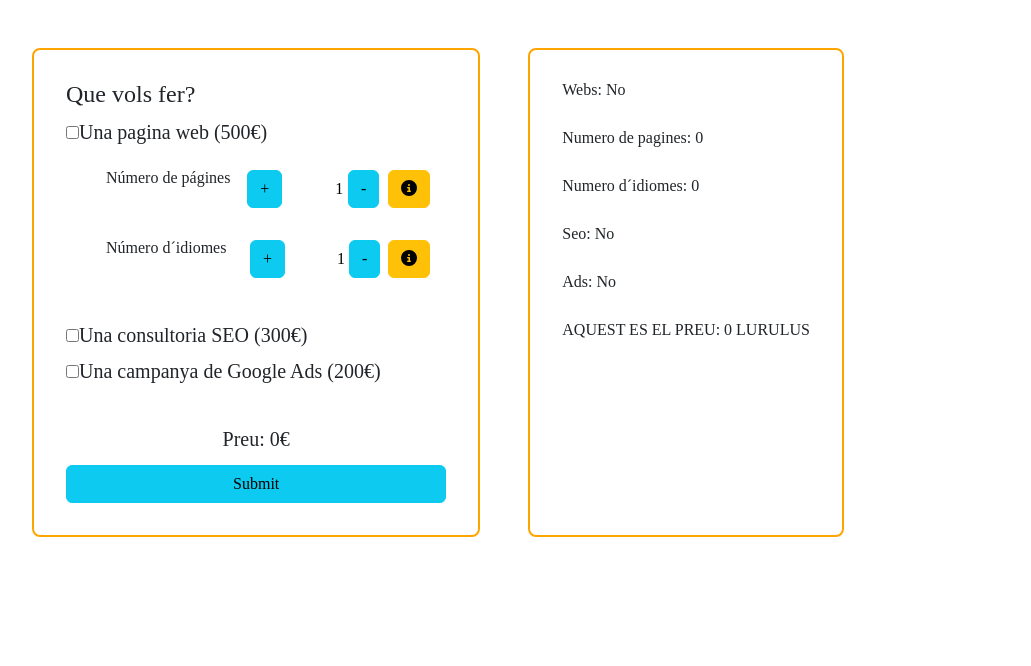
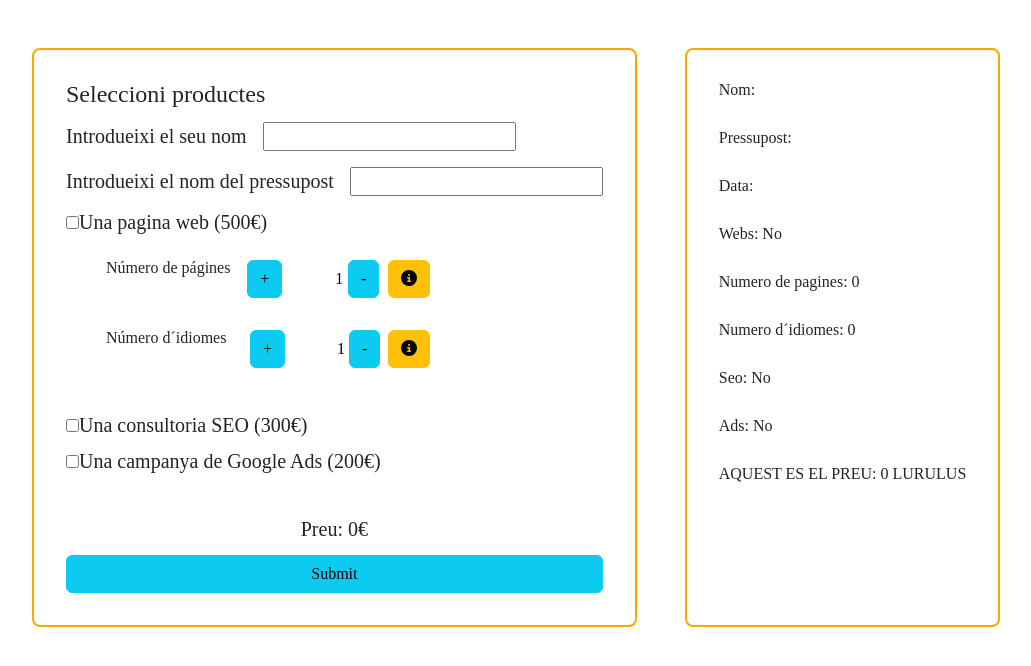
Before and after one commit to Txintxor/Sprint_7_React_2, a React (Create React App) app: page /menu in a window 1280 px wide. Shown: the top 666 px of the page, without its empty margins (16-1047 px from the left). Built offline with nearby package versions, Linux system fonts and the light colour scheme.

Commit message:
Level 2 Exercises 6 & 7

```diff
--- a/src/application/routes.js
+++ b/src/application/routes.js
@@ -1,4 +1,5 @@
 import Menu from "../components/menu/Menu.js";
+import Budget from "../components/budget/Budget.js";
 import React from "react";
 import HomeContainer from "../components/main/Home.js";
 import { BrowserRouter as Router, Route, Routes } from "react-router-dom";
@@ -8,6 +9,7 @@ export default () => (
     <Routes>
       <Route path="/" element={<HomeContainer />} />
       <Route path="/menu" element={<Menu />} />
+      <Route path="/budget" element={<Budget />} />
     </Routes>
   </Router>
 );
--- /dev/null
+++ b/src/components/budget/Budget.js
@@ -0,0 +1,26 @@
+import React from "react";
+import { DivContainer, DataContainer } from "../styled-c/styled-components";
+import Button from "react-bootstrap/Button";
+
+
+const Budget = (props) => {
+  const object = window.localStorage.getItem(props.budgetName);
+  return (
+    <DivContainer>
+      <DataContainer>
+        <h4 className="dataH">Nom: {object.name}</h4>
+        <h4 className="dataH">Pressupost: {object.budgetName}</h4>
+        <h4 className="dataH">Data: {object.date}</h4>
+        <h4 className="dataH">Webs: {object.web}</h4>
+        <h4 className="dataH">Numero de pagines: {object.page}</h4>
+        <h4 className="dataH">Numero d´idiomes: {object.idioma}</h4>
+        <h4 className="dataH">Seo: {object.seo}</h4>
+        <h4 className="dataH">Ads: {object.ads}</h4>
+        <h4 className="dataH">AQUEST ES EL PREU: {object.preu} LURULUS</h4>
+      </DataContainer>
+      <Button variant="info" href="./menu">Torna a la pagina de productes</Button>
+    </DivContainer>
+  );
+};
+
+export default Budget;
--- a/src/components/menu/Menu.js
+++ b/src/components/menu/Menu.js
@@ -15,7 +15,11 @@ import ModalIdiom from "./ModalIdiom.js";
 
 //COMPONENTE
 const Menu = () => {
+
   //STATES
+  const [name, setName] = useState("");
+  const [budgetName, setBudgetName] = useState("");
+  const [date, setDate] = useState("");
   const [preu, setPreu] = useState(0);
   const [extra, setExtra] = useState(0);
   const [page, setPage] = useState(1);
@@ -24,7 +28,15 @@ const Menu = () => {
   const [seo, setSeo] = useState("No");
   const [ads, setAds] = useState("No");
   const [object, setObject] = useState("");
-  const [data, setData] = useState(window.localStorage.getItem("data"));
+  const [data, setData] = useState(window.localStorage.getItem(budgetName));
+
+  //MÉTODOS Y ESTADOS QUE MANEJAN LOS MODALES
+  const [modalP, setModalP] = useState(false);
+  const [modalI, setModalI] = useState(false);
+  const openModalP = () => setModalP(true);
+  const closeModalP = () => setModalP(false);
+  const openModalI = () => setModalI(true);
+  const closeModalI = () => setModalI(false);
 
   //METODOS
   const changeExtra = (e) => {
@@ -42,8 +54,11 @@ const Menu = () => {
   };
 
   //METODO QUE ALMACENA EN LOCAL ESTORAGE
-  const setLocalStorage = () => {
+  const setLocalStorage = (e) => {
     const pressupost = {
+      name: name,
+      budgetName: budgetName,
+      date: date,
       web: web,
       page: page,
       idioma: idioma,
@@ -52,18 +67,16 @@ const Menu = () => {
       preu: preu,
     };
 
-    window.localStorage.setItem("data", JSON.stringify(pressupost));
+    //Si no se introducen el nombre usuario, nombre del presupuesto o no se marca ninguna casilla
+    //No se someten los datos
+    if (name === "" || budgetName === "" || preu === 0) {
+      alert("Falten dades");
+      e.preventDefault();
+    } else {
+      window.localStorage.setItem(budgetName, JSON.stringify(pressupost));
+      setObject(budgetName);
+    }
   };
-
-  //MÉTODO MANEJA LOS MODALES
-  const [modalP, setModalP] = useState(false);
-  const [modalI, setModalI] = useState(false);
-  const openModalP = () => setModalP(true) ;
-  const closeModalP = () => setModalP(false);
-  const openModalI = () => setModalI(true);
-  const closeModalI = () => setModalI(false);
-
-
 
   //LOS USEEFFECTS A LOS QUE ME REFERÍA, NO TENGO CLARO QUE LO ESTÉ HACIENDO BIEN
   //SERÍA MEJOR USAR ADDEVENTLISTENER?
@@ -72,6 +85,8 @@ const Menu = () => {
     data
       ? setObject(JSON.parse(data))
       : setObject({
+          name: "",
+          budgetName: "",
           web: "No",
           page: "0",
           idioma: "0",
@@ -100,9 +115,33 @@ const Menu = () => {
       {/* FORM */}
 
       <Form id="menuContainer" onSubmit={setLocalStorage}>
-        <p id="menuTittle">Que vols fer?</p>
+        {/* INPUT DEL NOMBRE */}
+        <p id="menuTittle">Seleccioni productes</p>
         <ul id="menuUl">
-          {/* PRIMER INPUT . EL DE SELECCION DE WEB
+          <li className="menuIl">
+            <label htmlFor="userName">Introdueixi el seu nom</label>
+            <input
+              type="text"
+              name="userName"
+              id="userName"
+              onChange={(e) => {
+                setName(e.target.value);
+                setDate(new Date());
+              }}
+            />
+          </li>
+          <li className="menuIl">
+            <label htmlFor="budgetName">
+              Introdueixi el nom del pressupost
+            </label>
+            <input
+              type="text"
+              name="budgetName"
+              id="budgetName"
+              onChange={(e) => setBudgetName(e.target.value)}
+            />
+          </li>
+          {/* INPUT DE SELECCION DE WEB
            */}
           <li className="menuIl">
             <input
@@ -151,10 +190,7 @@ const Menu = () => {
                 </Button>
 
                 {/* BOTON DE MODAL */}
-                <Button
-                  variant="warning ms-2"
-                  onClick={openModalP}
-                >
+                <Button variant="warning ms-2" onClick={openModalP}>
                   <FontAwesomeIcon icon={faCircleInfo} />
                 </Button>
               </li>
@@ -188,10 +224,7 @@ const Menu = () => {
                 </Button>
 
                 {/* BOTON DE MODAL*/}
-                <Button
-                  variant="warning ms-2"
-                  onClick={openModalI}
-                >
+                <Button variant="warning ms-2" onClick={openModalI}>
                   <FontAwesomeIcon icon={faCircleInfo} />
                 </Button>
               </li>
@@ -236,6 +269,9 @@ const Menu = () => {
         </Button>
       </Form>
       <DataContainer>
+        <h4 className="dataH">Nom: {object.name}</h4>
+        <h4 className="dataH">Pressupost: {object.budgetName}</h4>
+        <h4 className="dataH">Data: {object.date}</h4>
         <h4 className="dataH">Webs: {object.web}</h4>
         <h4 className="dataH">Numero de pagines: {object.page}</h4>
         <h4 className="dataH">Numero d´idiomes: {object.idioma}</h4>
@@ -244,10 +280,10 @@ const Menu = () => {
         <h4 className="dataH">AQUEST ES EL PREU: {object.preu} LURULUS</h4>
       </DataContainer>
       <Modal show={modalP} onHide={closeModalP}>
-        <ModalPage/>
+        <ModalPage />
       </Modal>
       <Modal show={modalI} onHide={closeModalI}>
-        <ModalIdiom/>
+        <ModalIdiom />
       </Modal>
     </DivContainer>
   );
```
